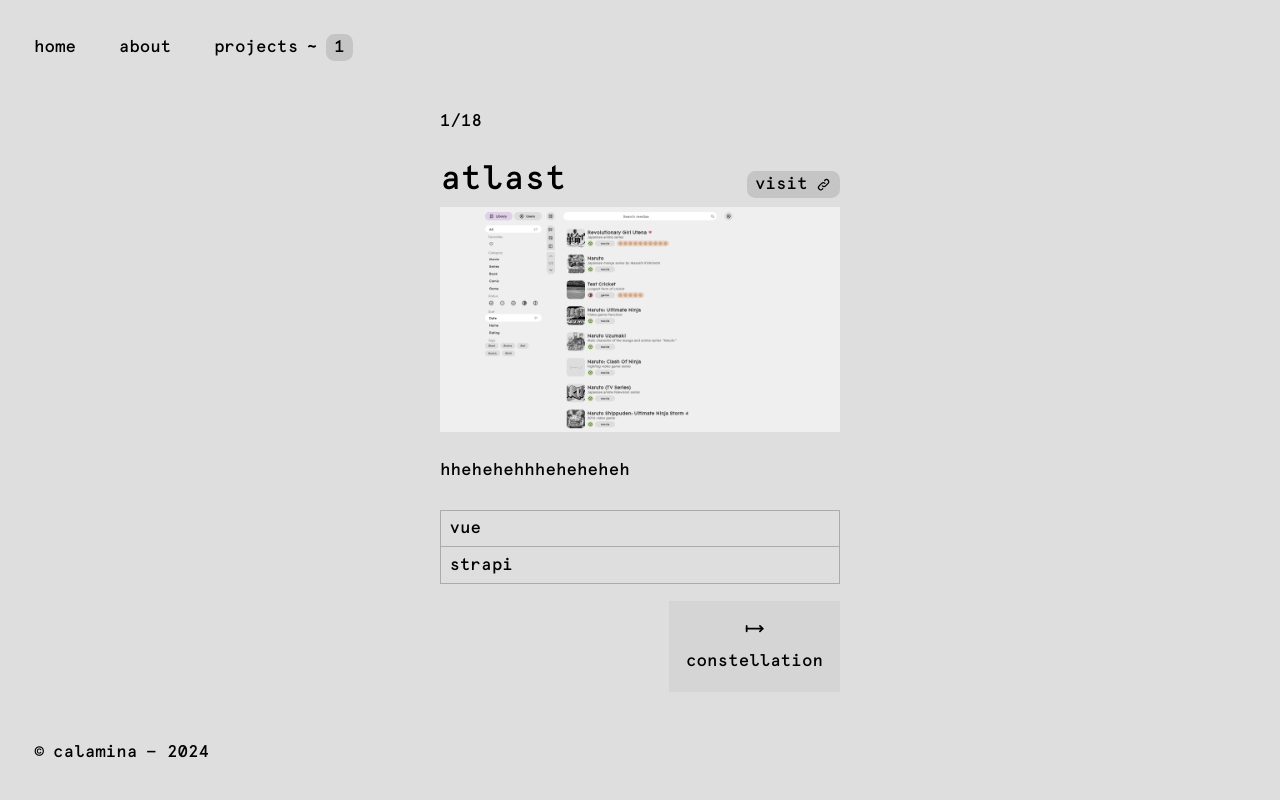
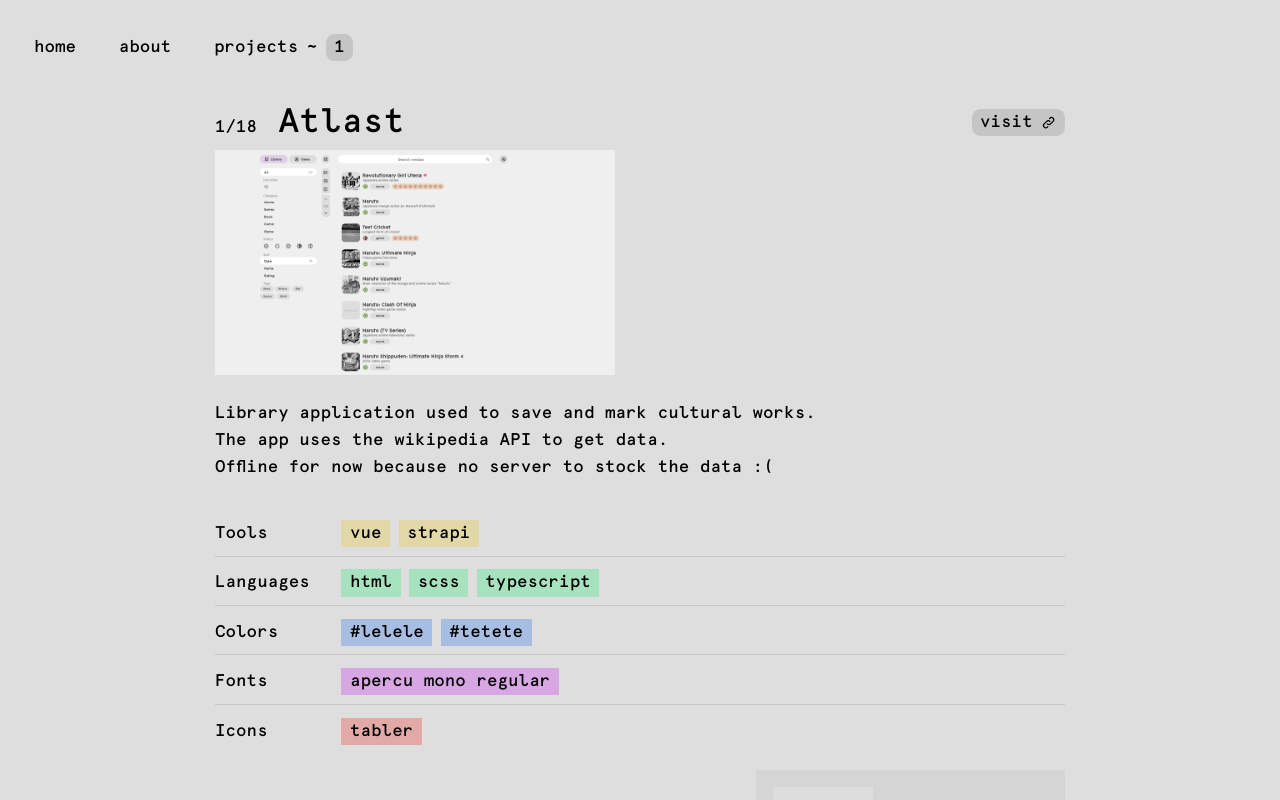
Before and after one commit to calamina/calamina-web, a Vue app: page /projects/1 in a window 1280 px wide. Shown: the top 800 px of the page. Built offline with nearby package versions, Linux system fonts and the light colour scheme.

Commit message:
add project data + style

```diff
--- /dev/null
+++ b/src/components/project/projectData.vue
@@ -0,0 +1,69 @@
+<script setup lang="ts">
+import type { ProjectDataModel } from '@/models/projectData';
+import { defineProps } from 'vue';
+
+const props = defineProps<{
+    data: ProjectDataModel,
+}>()
+</script>
+
+<template>
+    <div class="category" v-for="category in Object.entries(data)">
+        <p class="category-title">{{ category[0] }}</p>
+        <div class="taglist">
+            <span class="tag" :class="category[0]" v-for="entry in category[1]">{{ entry }}</span>
+        </div>
+    </div>
+</template>
+
+<style lang="scss" scoped>
+.category {
+    display: flex;
+    align-items: baseline;
+    padding-bottom: 0.5rem;
+    padding-top: 0.5rem;
+    transition: padding-left 0.2s, background-color 0.2s;
+
+    &:not(:last-of-type) {
+        border-bottom: 1px solid #c5c5c5;
+    }
+
+    &:hover {
+        padding-left: 0.25rem;
+        background-color: #d5d5d5;
+    }
+}
+
+.category-title {
+    width: 12ch;
+    text-transform: capitalize;
+}
+
+.taglist {
+    padding-top: 0.25rem;
+    display: flex;
+    gap: 0.5rem;
+}
+
+.tag {
+    background-color: #c5c5c5;
+    padding: 0 0.5rem;
+    // border-radius: 0.5rem;
+}
+
+.tools {
+    background-color: hsl(50, 50%, 77%)
+}
+.languages {
+    background-color: hsl(144, 50%, 77%)
+}
+.colors {
+    background-color: hsl(216, 50%, 77%)
+}
+.fonts {
+    background-color: hsl(288, 50%, 77%)
+}
+.icons {
+    background-color: hsl(2, 50%, 77%)
+}
+</style>
--- a/src/data/projects/web.json
+++ b/src/data/projects/web.json
@@ -8,11 +8,32 @@
             "img2.png",
             "img3.png"
         ],
-        "description": "hhehehehhheheheheh",
-        "tech": [
-            "vue",
-            "strapi"
+        "description": [
+            "Library application used to save and mark cultural works.",
+            "The app uses the wikipedia API to get data.",
+            "Offline for now because no server to stock the data :("
         ],
+        "tech": {
+            "tools": [
+                "vue",
+                "strapi"
+            ],
+            "languages": [
+                "html",
+                "scss",
+                "typescript"
+            ],
+            "colors": [
+                "#lelele",
+                "#tetete"
+            ],
+            "fonts": [
+                "apercu mono regular"
+            ],
+            "icons": [
+                "tabler"
+            ]
+        },
         "features": []
     },
     {
@@ -24,11 +45,23 @@
             "img2.png",
             "img3.png"
         ],
-        "description": "hhehehehhheheheheh",
-        "tech": [
-            "vue",
-            "strapi"
+        "description": [
+            "3D experiment showing rotating planets."
         ],
+        "tech": {
+            "tools": [
+                "threejs"
+            ],
+            "languages": [
+                "html",
+                "scss",
+                "typescript"
+            ],
+            "colors": [
+                "#lelele",
+                "#tetete"
+            ]
+        },
         "features": []
     },
     {
@@ -40,11 +73,26 @@
             "img2.png",
             "img3.png"
         ],
-        "description": "hhehehehhheheheheh",
-        "tech": [
-            "vue",
-            "strapi"
+        "description": [
+            "Startpage with fake depth and 3D."
         ],
+        "tech": {
+            "tools": [
+                "vue"
+            ],
+            "languages": [
+                "html",
+                "scss",
+                "typescript"
+            ],
+            "colors": [
+                "#lelele",
+                "#tetete"
+            ],
+            "icons": [
+                "tabler"
+            ]
+        },
         "features": []
     },
     {
@@ -56,11 +104,27 @@
             "img2.png",
             "img3.png"
         ],
-        "description": "hhehehehhheheheheh",
-        "tech": [
-            "vue",
-            "strapi"
+        "description": [
+            "Startpage with different categories.",
+            "It uses localStorage to save NSFW status and color theme."
         ],
+        "tech": {
+            "tools": [
+                "vue"
+            ],
+            "languages": [
+                "html",
+                "scss",
+                "typescript"
+            ],
+            "colors": [
+                "#lelele",
+                "#tetete"
+            ],
+            "icons": [
+                "tabler"
+            ]
+        },
         "features": []
     },
     {
@@ -72,11 +136,26 @@
             "img2.png",
             "img3.png"
         ],
-        "description": "hhehehehhheheheheh",
-        "tech": [
-            "vue",
-            "strapi"
+        "description": [
+            "Pixel generator / drawing app with different customization options and presets."
         ],
+        "tech": {
+            "tools": [
+                "p5js"
+            ],
+            "languages": [
+                "html",
+                "css",
+                "javascript"
+            ],
+            "colors": [
+                "#lelele",
+                "#tetete"
+            ],
+            "icons": [
+                "tabler"
+            ]
+        },
         "features": []
     },
     {
@@ -88,11 +167,23 @@
             "img2.png",
             "img3.png"
         ],
-        "description": "hhehehehhheheheheh",
-        "tech": [
-            "vue",
-            "strapi"
+        "description": [
+            "3D planet rotating, zooming and exploding depending on the scroll position."
         ],
+        "tech": {
+            "tools": [
+                "threejs"
+            ],
+            "languages": [
+                "html",
+                "scss",
+                "typescript"
+            ],
+            "colors": [
+                "#lelele",
+                "#tetete"
+            ]
+        },
         "features": []
     },
     {
@@ -104,11 +195,26 @@
             "img2.png",
             "img3.png"
         ],
-        "description": "hhehehehhheheheheh",
-        "tech": [
-            "vue",
-            "strapi"
+        "description": [
+            "One of many attemps at making a personnal website / portfolio."
         ],
+        "tech": {
+            "tools": [
+                "vue"
+            ],
+            "languages": [
+                "html",
+                "scss",
+                "typescript"
+            ],
+            "colors": [
+                "#lelele",
+                "#tetete"
+            ],
+            "icons": [
+                "tabler"
+            ]
+        },
         "features": []
     },
     {
@@ -120,11 +226,27 @@
             "img2.png",
             "img3.png"
         ],
-        "description": "hhehehehhheheheheh",
-        "tech": [
-            "vue",
-            "strapi"
+        "description": [
+            "Another personnal website attempt, with a word pattern generator"
         ],
+        "tech": {
+            "tools": [
+                "vue",
+                "p5js"
+            ],
+            "languages": [
+                "html",
+                "scss",
+                "typescript"
+            ],
+            "colors": [
+                "#lelele",
+                "#tetete"
+            ],
+            "icons": [
+                "tabler"
+            ]
+        },
         "features": []
     },
     {
@@ -136,11 +258,26 @@
             "img2.png",
             "img3.png"
         ],
-        "description": "hhehehehhheheheheh",
-        "tech": [
-            "vue",
-            "strapi"
+        "description": [
+            "Project based on four animated movies with incredibly long production times."
         ],
+        "tech": {
+            "tools": [
+                "vue"
+            ],
+            "languages": [
+                "html",
+                "scss",
+                "typescript"
+            ],
+            "colors": [
+                "#lelele",
+                "#tetete"
+            ],
+            "icons": [
+                "utf8"
+            ]
+        },
         "features": []
     },
     {
@@ -152,11 +289,19 @@
             "img2.png",
             "img3.png"
         ],
-        "description": "hhehehehhheheheheh",
-        "tech": [
-            "vue",
-            "strapi"
+        "description": [
+            "Pure CSS/HTML animation."
         ],
+        "tech": {
+            "languages": [
+                "html",
+                "scss"
+            ],
+            "colors": [
+                "#lelele",
+                "#tetete"
+            ]
+        },
         "features": []
     },
     {
@@ -168,11 +313,23 @@
             "img2.png",
             "img3.png"
         ],
-        "description": "hhehehehhheheheheh",
-        "tech": [
-            "vue",
-            "strapi"
+        "description": [
+            "Startpage implementing a media list and a news view."
         ],
+        "tech": {
+            "tools": [
+                "vue"
+            ],
+            "languages": [
+                "html",
+                "scss",
+                "javascript"
+            ],
+            "colors": [
+                "#lelele",
+                "#tetete"
+            ]
+        },
         "features": []
     },
     {
@@ -184,11 +341,23 @@
             "img2.png",
             "img3.png"
         ],
-        "description": "hhehehehhheheheheh",
-        "tech": [
-            "vue",
-            "strapi"
+        "description": [
+            "Another startpage with shortcuts."
         ],
+        "tech": {
+            "languages": [
+                "html",
+                "scss",
+                "javascript"
+            ],
+            "colors": [
+                "#lelele",
+                "#tetete"
+            ],
+            "icons": [
+                "???"
+            ]
+        },
         "features": []
     },
     {
@@ -200,11 +369,20 @@
             "img2.png",
             "img3.png"
         ],
-        "description": "hhehehehhheheheheh",
-        "tech": [
-            "vue",
-            "strapi"
+        "description": [
+            "Small gallery gathering looping gifs from animated movies."
         ],
+        "tech": {
+            "languages": [
+                "html",
+                "scss",
+                "javascript"
+            ],
+            "colors": [
+                "#lelele",
+                "#tetete"
+            ]
+        },
         "features": []
     },
     {
@@ -212,15 +390,21 @@
         "name": "sorrow",
         "link": "/sorrow",
         "img": "sorrow.png",
-        "imgs": [
-            "img2.png",
-            "img3.png"
+        "imgs": [],
+        "description": [
+            "Stories about some famous animals whose lives were remarkable (sometimes not in a good way :')"
         ],
-        "description": "hhehehehhheheheheh",
-        "tech": [
-            "vue",
-            "strapi"
-        ],
+        "tech": {
+            "languages": [
+                "html",
+                "scss",
+                "javascript"
+            ],
+            "colors": [
+                "#lelele",
+                "#tetete"
+            ]
+        },
         "features": []
     },
     {
@@ -232,11 +416,20 @@
             "img2.png",
             "img3.png"
         ],
-        "description": "hhehehehhheheheheh",
-        "tech": [
-            "vue",
-            "strapi"
+        "description": [
+            "Website about the Biosphere2 project."
         ],
+        "tech": {
+            "languages": [
+                "html",
+                "scss",
+                "javascript"
+            ],
+            "colors": [
+                "#lelele",
+                "#tetete"
+            ]
+        },
         "features": []
     },
     {
@@ -248,11 +441,24 @@
             "img2.png",
             "img3.png"
         ],
-        "description": "hhehehehhheheheheh",
-        "tech": [
-            "vue",
-            "strapi"
+        "description": [
+            "Small 3D experiment with voxels and shading."
         ],
+        "tech": {
+            "tools": [
+                "threejs",
+                "magickaVoxel"
+            ],
+            "languages": [
+                "html",
+                "scss",
+                "typescript"
+            ],
+            "colors": [
+                "#lelele",
+                "#tetete"
+            ]
+        },
         "features": []
     },
     {
@@ -264,11 +470,23 @@
             "img2.png",
             "img3.png"
         ],
-        "description": "hhehehehhheheheheh",
-        "tech": [
-            "vue",
-            "strapi"
+        "description": [
+            "Gallery of unusual and interesting words and concepts found on wikipedia."
         ],
+        "tech": {
+            "tools": [
+                "vue"
+            ],
+            "languages": [
+                "html",
+                "scss",
+                "typescript"
+            ],
+            "colors": [
+                "#lelele",
+                "#tetete"
+            ]
+        },
         "features": []
     },
     {
@@ -280,11 +498,23 @@
             "img2.png",
             "img3.png"
         ],
-        "description": "hhehehehhheheheheh",
-        "tech": [
-            "vue",
-            "strapi"
+        "description": [
+            "Gallery of interesting colors and their stories."
         ],
+        "tech": {
+            "tools": [
+                "vue"
+            ],
+            "languages": [
+                "html",
+                "scss",
+                "typescript"
+            ],
+            "colors": [
+                "#lelele",
+                "#tetete"
+            ]
+        },
         "features": []
     }
 ]
--- /dev/null
+++ b/src/models/projectData.ts
@@ -0,0 +1,7 @@
+export type ProjectDataModel = {
+    tools?: string[],
+    languages?: string[]
+    colors?: string[]
+    fonts?: string[]
+    icons?: string[]
+}
--- a/src/views/ProjectView.vue
+++ b/src/views/ProjectView.vue
@@ -1,5 +1,5 @@
 <script setup lang="ts">
-import type { ProjectModel }from '@/models/project';
+import type { ProjectModel } from '@/models/project';
 import { ref, watchEffect, type Ref } from 'vue';
 import { useRoute } from 'vue-router';
 import web from '@/data/projects/web.json'
@@ -9,10 +9,11 @@ import IconNext from '@/components/icons/iconNext.vue';
 import IconPrevious from '@/components/icons/iconPrevious.vue';
 import { useMagicKeys } from '@vueuse/core'
 import router from '@/router';
+import ProjectData from '@/components/project/projectData.vue';
 
 const route = useRoute()
 const projects: Ref<ProjectModel[]> = ref(web);
-const {ArrowRight, ArrowLeft} = useMagicKeys()
+const { ArrowRight, ArrowLeft } = useMagicKeys()
 
 const project: Ref<ProjectModel> = ref(projects.value.find(project => project.name === route.params.project) ?? projects.value[0])
 
@@ -22,12 +23,12 @@ const next: ProjectModel | null = projects.value.find(res => res.id === (project
 watchEffect(() => {
   if (ArrowLeft.value)
     previous ?
-    router.push({ params: { project: previous?.name } }) :
-    router.push({ name:"projects" })
-  else if(ArrowRight.value) {
+      router.push({ params: { project: previous?.name } }) :
+      router.push({ name: "projects" })
+  else if (ArrowRight.value) {
     next ?
-    router.push({ params: { project: next?.name } }) :
-    router.push({ name:"projects" })
+      router.push({ params: { project: next?.name } }) :
+      router.push({ name: "projects" })
   }
 })
 </script>
@@ -36,9 +37,11 @@ watchEffect(() => {
   <div class="content">
     <div class="project" v-if="project">
       <div class="info">
-        <p class="count">{{ project.id }}/{{ projects.length }}</p>
         <div class="title">
-          <h1>{{ project.name }}</h1>
+          <h1>
+            <span class="count">{{ project.id }}/{{ projects.length }}</span>
+            {{ project.name }}
+          </h1>
           <a class="project-link" :href="project.link" target="_blank">
             visit
             <IconComponent :small="true">
@@ -47,28 +50,26 @@ watchEffect(() => {
           </a>
         </div>
         <img class="cover" :src="'/img/web/' + project.img" alt="project picture">
-        <p class="description">{{ project.description }}</p>
-        <table>
-          <tr v-for="tech in project.tech">
-            <td>{{ tech }}</td>
-          </tr>
-        </table>
+        <div class="description">
+          <p v-for="section in project.description">{{ section }}</p>
+        </div>
+        <ProjectData v-if="project.tech" :data="project.tech" />
       </div>
     </div>
     <div class="navigation">
-      <RouterLink class="content prev" v-if="previous" :to="{ params: { project: previous.name } }">
+      <RouterLink class="prev" v-if="previous" :to="{ params: { project: previous.name } }">
         <IconComponent>
           <IconPrevious />
         </IconComponent>
         <h2> {{ previous.name }}</h2>
-        <!-- <img class="mini" :src="'/img/web/' + previous.img" alt="project picture"> -->
+        <img class="mini" :src="'/img/web/' + previous.img" alt="project picture">
       </RouterLink>
-      <RouterLink class="content next" v-if="next" :to="{ params: { project: next.name } }">
+      <RouterLink class="next" v-if="next" :to="{ params: { project: next.name } }">
+        <img class="mini" :src="'/img/web/' + next.img" alt="project picture">
+        <h2>{{ next.name }}</h2>
         <IconComponent>
           <IconNext />
         </IconComponent>
-        <h2>{{ next.name }}</h2>
-        <!-- <img class="mini" :src="'/img/web/' + next.img" alt="project picture"> -->
       </RouterLink>
     </div>
   </div>
@@ -78,6 +79,8 @@ watchEffect(() => {
 .content {
   display: flex;
   flex-flow: column;
+  width: 50rem;
+  align-self: flex-start;
 }
 
 .project {
@@ -93,7 +96,7 @@ watchEffect(() => {
 .title {
   display: flex;
   justify-content: space-between;
-  align-items: baseline;
+  align-items: center;
 }
 
 .project-link {
@@ -105,12 +108,18 @@ watchEffect(() => {
 
 .description {
   padding: 1.5rem 0;
+  max-width: 40rem;
 }
 
 .navigation {
+  gap: 1rem;
   padding-top: 1rem;
   display: grid;
   grid-template-columns: repeat(2, 1fr);
+
+  a {
+    display: flex;
+  }
 }
 
 .prev {
@@ -126,7 +135,13 @@ watchEffect(() => {
 .next {
   background-color: #d5d5d5;
   padding: 1rem;
-  min-width: 80%;
+  // min-width: 80%;
+  justify-content: center;
+  transition: padding 0.3s;
+
+  &:hover {
+    padding: 1rem 2rem;
+  }
 }
 
 .info {
@@ -137,28 +152,18 @@ watchEffect(() => {
 .cover {
   width: 600px;
   width: 400px;
+  // width: 50rem;
   height: auto;
 }
 
 .mini {
   width: 100px;
   height: auto;
+  filter: grayscale(1);
 }
 
 h1 {
+  text-transform: capitalize;
   font-size: 2rem;
 }
-
-table,
-th,
-td {
-  border: 1px solid #ababab;
-  border-collapse: collapse;
-  text-align: left;
-}
-
-th,
-td {
-  padding: 0.25rem 0.5rem;
-}
 </style>
```
Also changed, not shown: src/App.vue (+5 -2 lines), src/models/project.ts (+6 -2 lines), 1 other file (tests, documents, lock files or other folders).
